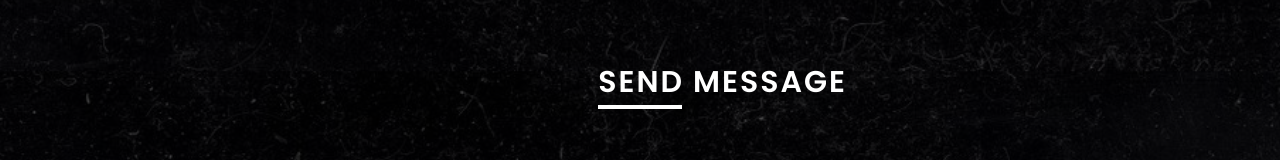
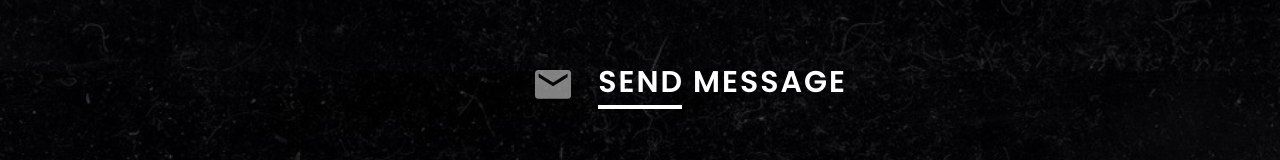
Before and after one commit to miggyust/StreetWise-Graphics-Client, a website: page contact.html in a window 1280 px wide. Shown: the part 2330-2490 px from the top of the page. Drawn offline with Linux system fonts and the light colour scheme; a web font is replaced by a local one.

Commit message:
added mail icon

```diff
--- a/contact.html
+++ b/contact.html
@@ -141,9 +141,9 @@
 
                 <div class="send__message">
                     <input id="send" type="submit" value="send message">
-                        <!-- <svg id="mail-icon" xmlns="http://www.w3.org/2000/svg" width="36.174" height="28.818" viewBox="0 0 36.174 28.818">
+                        <svg id="mail-icon" xmlns="http://www.w3.org/2000/svg" width="36.174" height="28.818" viewBox="0 0 36.174 28.818">
                             <path id="ic_markunread_24px" d="M34.557,4H5.617a3.6,3.6,0,0,0-3.6,3.6L2,29.216a3.62,3.62,0,0,0,3.617,3.6H34.557a3.62,3.62,0,0,0,3.617-3.6V7.6A3.62,3.62,0,0,0,34.557,4Zm0,7.2L20.087,20.21,5.617,11.2V7.6l14.47,9.006L34.557,7.6Z" transform="translate(-2 -4)" fill="#fff" opacity="0.5"/>
-                          </svg> -->
+                          </svg>
 
                     <hr id="send__divider">
                 </div>
```
